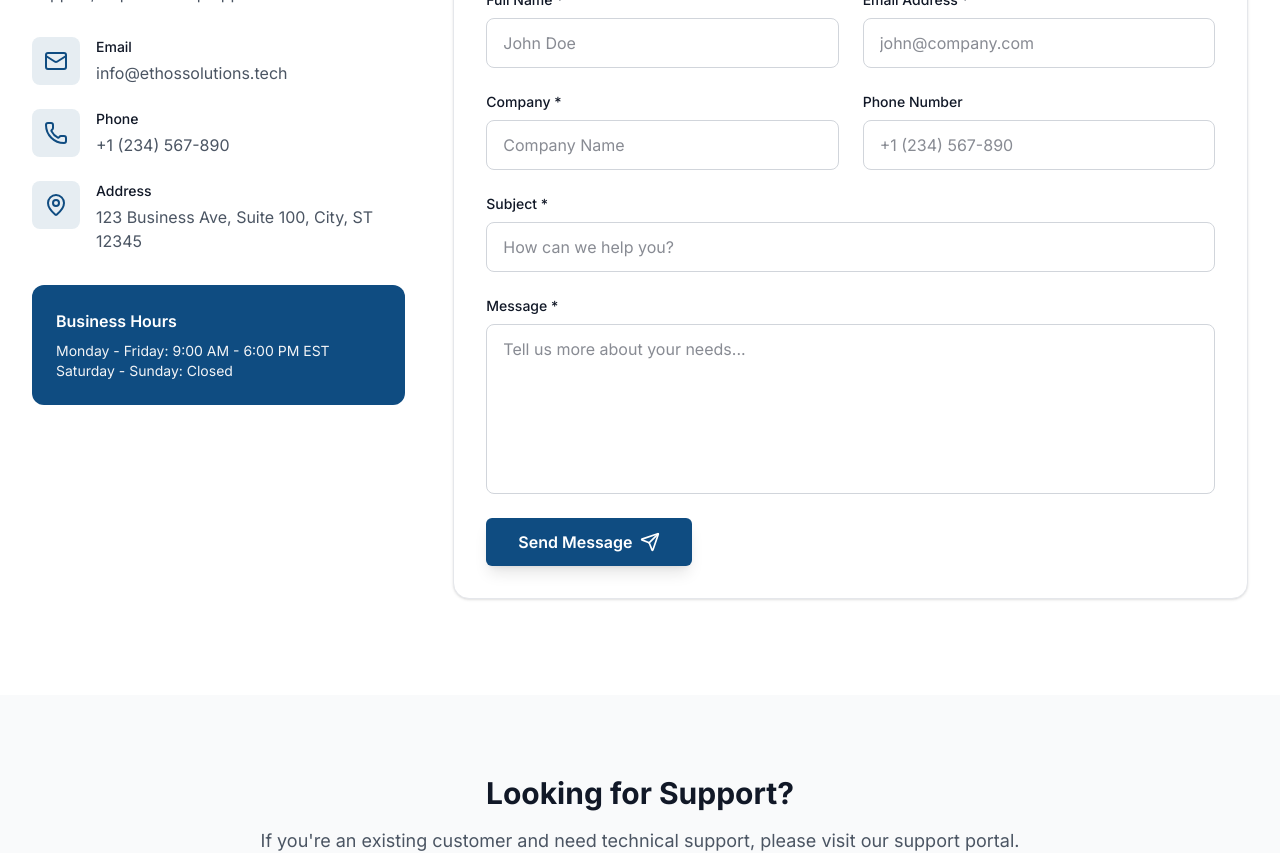
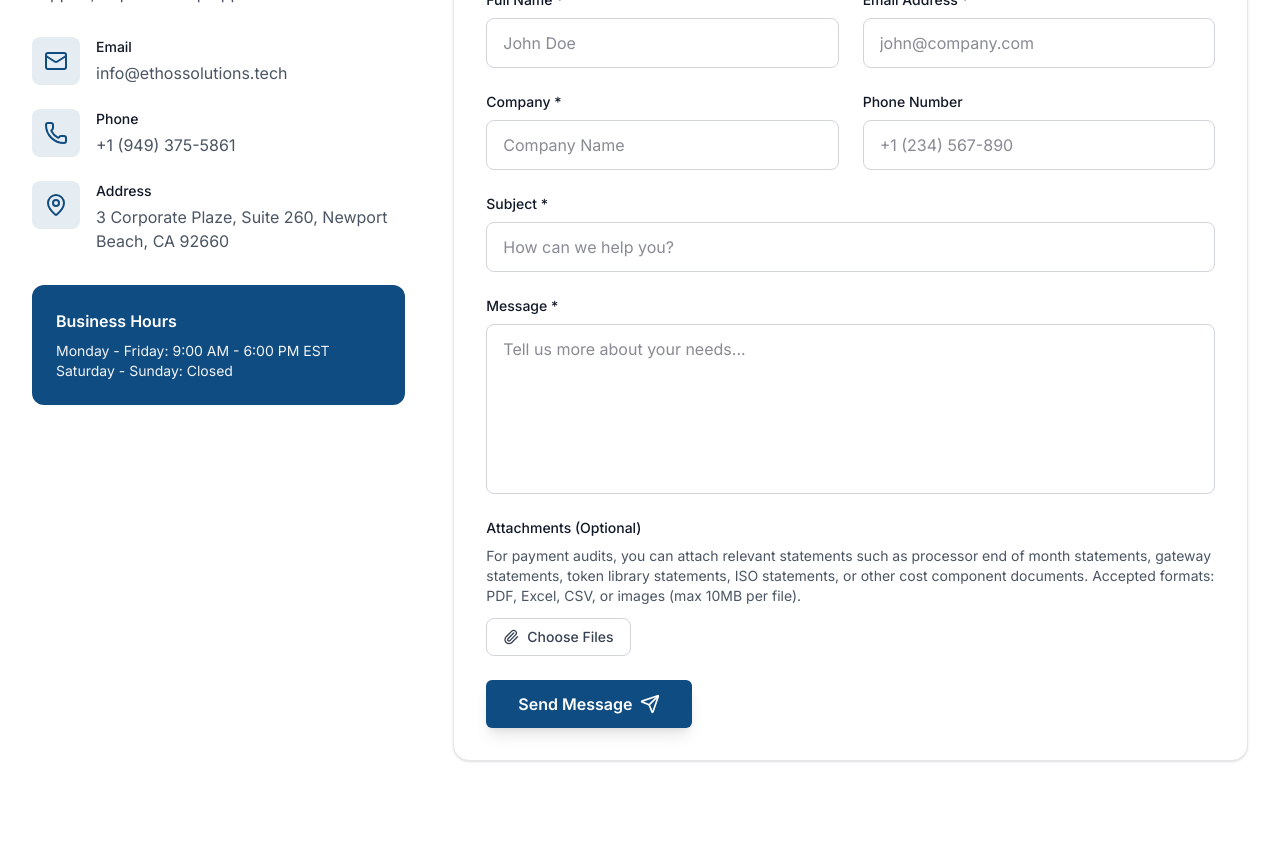
Before and after one commit to Bip3/ethossolutions, a Next.js app: page /contact in a window 1280 px wide. Shown: the part 580-1433 px from the top of the page. Built offline with nearby package versions, Linux system fonts and the light colour scheme.

Commit message:
Attachment in contacts form

```diff
--- a/app/contact/page.tsx
+++ b/app/contact/page.tsx
@@ -6,7 +6,7 @@ import { zodResolver } from "@hookform/resolvers/zod";
 import * as z from "zod";
 import Header from "@/components/Header";
 import Footer from "@/components/Footer";
-import { Mail, Phone, MapPin, Send, CheckCircle } from "lucide-react";
+import { Mail, Phone, MapPin, Send, CheckCircle, Paperclip } from "lucide-react";
 
 const contactSchema = z.object({
   name: z.string().min(2, "Name must be at least 2 characters"),
@@ -19,6 +19,17 @@ const contactSchema = z.object({
 
 type ContactFormData = z.infer<typeof contactSchema>;
 
+// File types handled separately since they're not directly in the form data
+const MAX_FILE_SIZE = 10 * 1024 * 1024; // 10MB
+const ACCEPTED_FILE_TYPES = [
+  "application/pdf",
+  "application/vnd.ms-excel",
+  "application/vnd.openxmlformats-officedocument.spreadsheetml.sheet",
+  "image/jpeg",
+  "image/png",
+  "text/csv",
+];
+
 const contactInfo = [
   {
     icon: Mail,
@@ -29,19 +40,21 @@ const contactInfo = [
   {
     icon: Phone,
     label: "Phone",
-    value: "+1 (234) 567-890",
+    value: "+1 (949) 375-5861",
     link: "tel:+1234567890",
   },
   {
     icon: MapPin,
     label: "Address",
-    value: "123 Business Ave, Suite 100, City, ST 12345",
+    value: "3 Corporate Plaze, Suite 260, Newport Beach, CA 92660",
     link: null,
   },
 ];
 
 export default function ContactPage() {
   const [isSubmitted, setIsSubmitted] = useState(false);
+  const [attachedFiles, setAttachedFiles] = useState<File[]>([]);
+  const [fileError, setFileError] = useState<string>("");
   const {
     register,
     handleSubmit,
@@ -51,12 +64,44 @@ export default function ContactPage() {
     resolver: zodResolver(contactSchema),
   });
 
+  const handleFileChange = (e: React.ChangeEvent<HTMLInputElement>) => {
+    const files = Array.from(e.target.files || []);
+    setFileError("");
+
+    // Validate file size and type
+    const validFiles: File[] = [];
+    for (const file of files) {
+      if (file.size > MAX_FILE_SIZE) {
+        setFileError(`File "${file.name}" exceeds 10MB limit`);
+        return;
+      }
+      if (!ACCEPTED_FILE_TYPES.includes(file.type)) {
+        setFileError(`File "${file.name}" is not an accepted format`);
+        return;
+      }
+      validFiles.push(file);
+    }
+
+    setAttachedFiles((prev) => [...prev, ...validFiles]);
+  };
+
+  const removeFile = (index: number) => {
+    setAttachedFiles((prev) => prev.filter((_, i) => i !== index));
+  };
+
   const onSubmit = async (data: ContactFormData) => {
     // Simulate form submission
     await new Promise((resolve) => setTimeout(resolve, 1500));
     console.log("Form data:", data);
+    console.log("Attached files:", attachedFiles);
+
+    // Here you would typically upload files to a server or email service
+    // For now, we're just logging them
+
     setIsSubmitted(true);
     reset();
+    setAttachedFiles([]);
+    setFileError("");
 
     // Reset success message after 5 seconds
     setTimeout(() => setIsSubmitted(false), 5000);
@@ -276,6 +321,70 @@ export default function ContactPage() {
                       )}
                     </div>
 
+                    {/* File Attachment Section */}
+                    <div>
+                      <label
+                        htmlFor="attachments"
+                        className="block text-sm font-medium text-gray-900 mb-2"
+                      >
+                        Attachments (Optional)
+                      </label>
+                      <p className="text-sm text-gray-600 mb-3">
+                        For payment audits, you can attach relevant statements such as processor end of month statements, gateway statements, token library statements, ISO statements, or other cost component documents. Accepted formats: PDF, Excel, CSV, or images (max 10MB per file).
+                      </p>
+
+                      <div className="flex items-center gap-4">
+                        <label
+                          htmlFor="attachments"
+                          className="cursor-pointer inline-flex items-center gap-2 px-4 py-2 border border-gray-300 rounded-lg text-sm font-medium text-gray-700 bg-white hover:bg-gray-50 transition-colors"
+                        >
+                          <Paperclip className="h-4 w-4" />
+                          Choose Files
+                        </label>
+                        <input
+                          type="file"
+                          id="attachments"
+                          multiple
+                          accept=".pdf,.xls,.xlsx,.csv,.jpg,.jpeg,.png"
+                          onChange={handleFileChange}
+                          className="hidden"
+                        />
+                      </div>
+
+                      {fileError && (
+                        <p className="mt-2 text-sm text-red-600">{fileError}</p>
+                      )}
+
+                      {/* Display attached files */}
+                      {attachedFiles.length > 0 && (
+                        <div className="mt-4 space-y-2">
+                          {attachedFiles.map((file, index) => (
+                            <div
+                              key={index}
+                              className="flex items-center justify-between p-3 bg-gray-50 rounded-lg border border-gray-200"
+                            >
+                              <div className="flex items-center gap-2">
+                                <Paperclip className="h-4 w-4 text-gray-500" />
+                                <span className="text-sm text-gray-700">
+                                  {file.name}
+                                </span>
+                                <span className="text-xs text-gray-500">
+                                  ({(file.size / 1024).toFixed(1)} KB)
+                                </span>
+                              </div>
+                              <button
+                                type="button"
+                                onClick={() => removeFile(index)}
+                                className="text-red-600 hover:text-red-700 text-sm font-medium"
+                              >
+                                Remove
+                              </button>
+                            </div>
+                          ))}
+                        </div>
+                      )}
+                    </div>
+
                     <button
                       type="submit"
                       disabled={isSubmitting}
```
